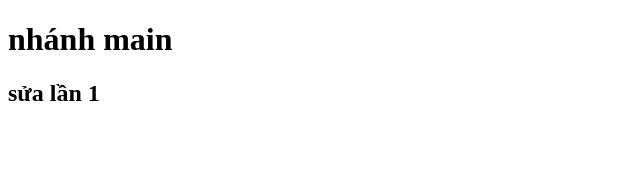
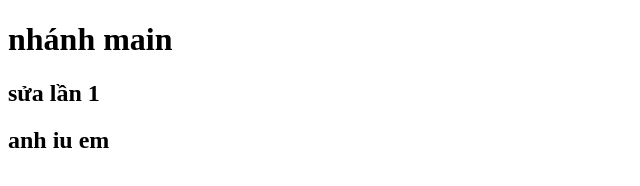
Before and after one commit to leyenvyvn/duan7, a plain HTML site: page index.html in a window 1280 px wide. Shown: the whole page, without its empty margins (0-640 px from the left). Drawn offline with Linux system fonts and the light colour scheme.

Commit message:
4.sửa lần 4

```diff
--- a/index.html
+++ b/index.html
@@ -8,5 +8,6 @@
 <body>
     <h1>nhánh main</h1>
     <h2>sửa lần 1</h2>
+    <h2>anh iu em </h2>
 </body>
 </html>
```
